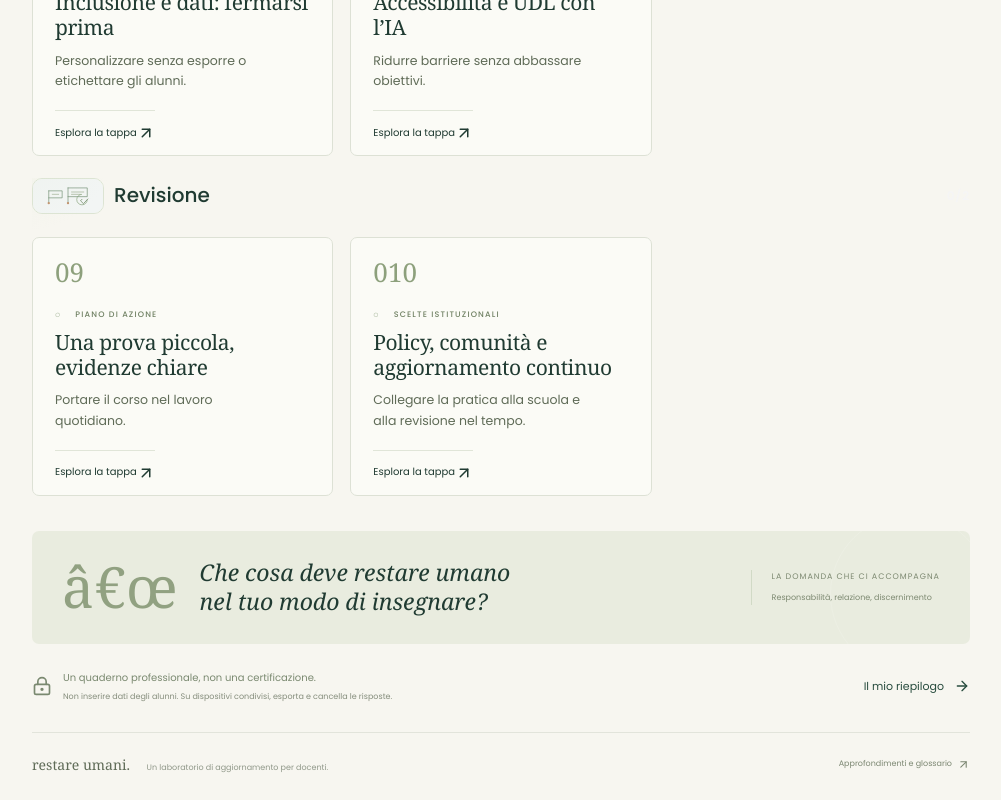
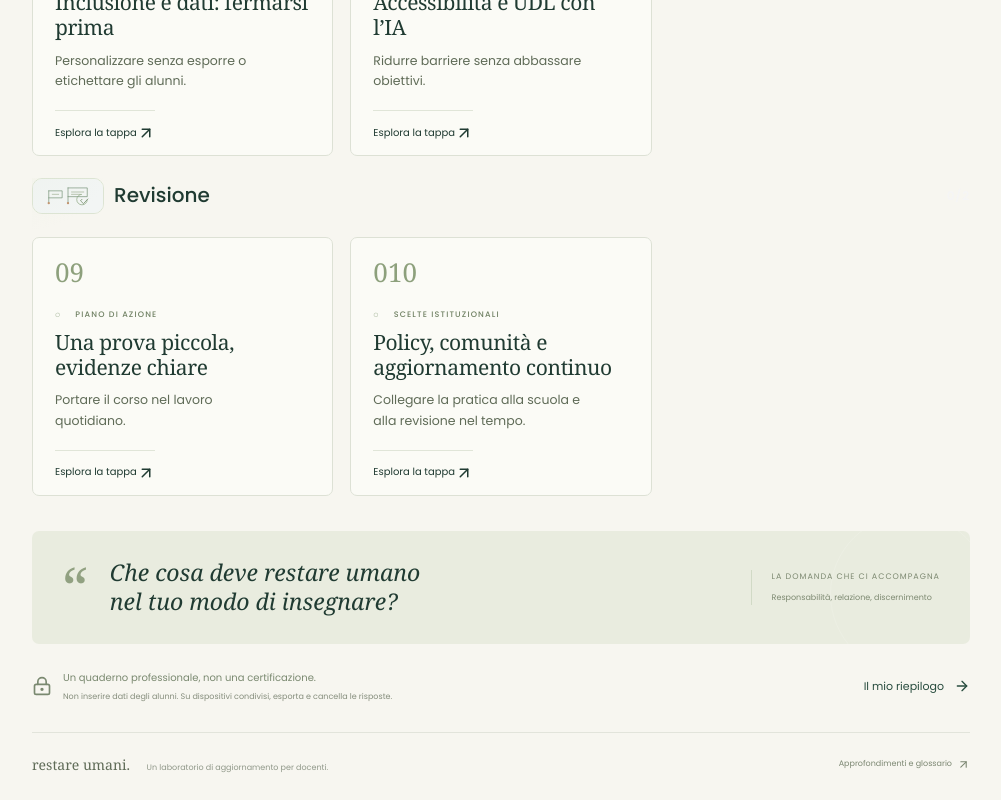
Before and after one commit to riefolog-cyber/IA-entra-in-classe, a React (Vite) app in the folder packages/web/: page / in a window 1280 px wide. Shown: the part 1870-2670 px from the top of the page, without its empty margins (262-1263 px from the left). Built offline with nearby package versions, Linux system fonts and the light colour scheme; what @orpc/client, @orpc/tanstack-query would draw is missing.

Commit message:
Fix home quote mark double-mojibake and rebuild docs

```diff
--- a/packages/web/src/web/pages/learning.tsx
+++ b/packages/web/src/web/pages/learning.tsx
@@ -1044,7 +1044,7 @@ export default function Learning() {
 
               <section className="quote-band">
 
-                <span className="quote-mark">â€œ</span>
+                <span className="quote-mark">“</span>
 
                 <blockquote>
 
```
Also changed, not shown: 6 other files (tests, documents, lock files or other folders).
